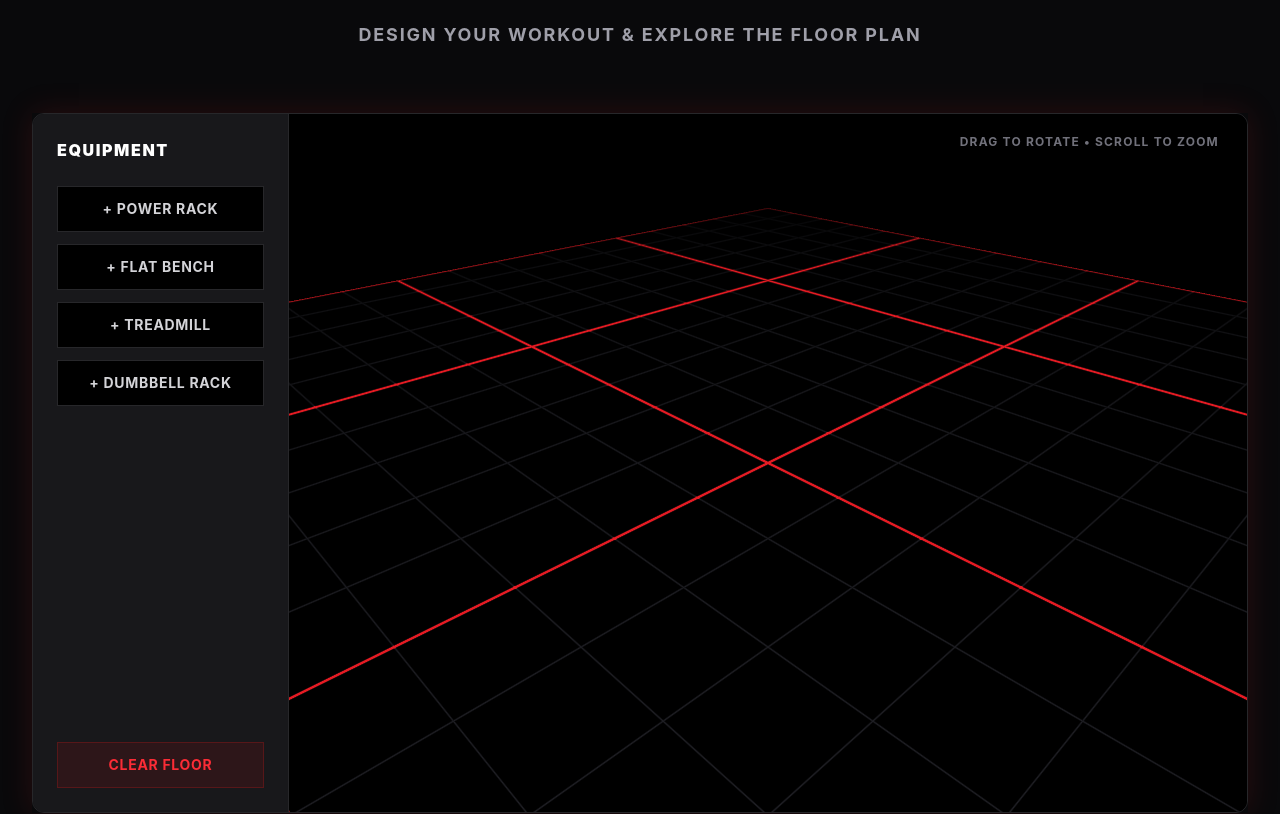
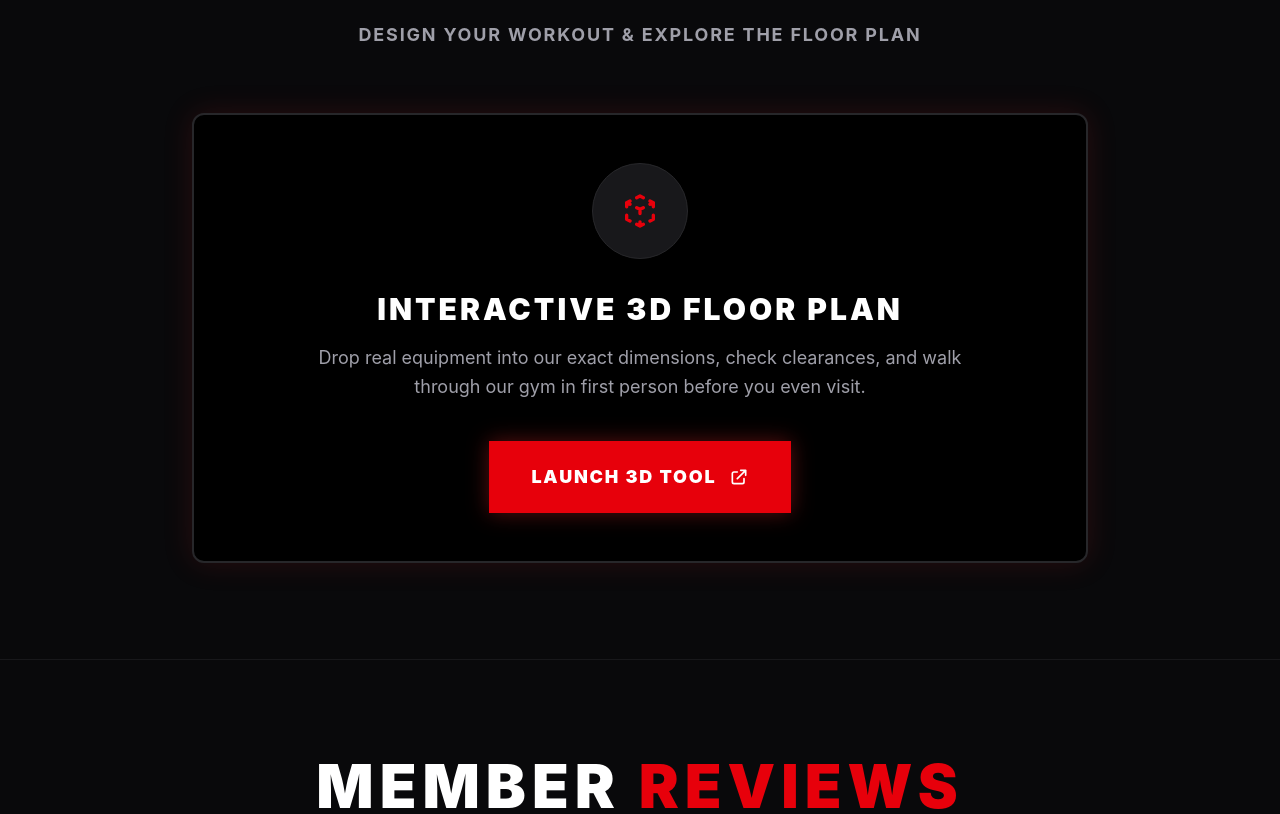
Before and after one commit to agravity268-sys/w-gym, a React (Vite) app: page / in a window 1280 px wide. Shown: the part 2322-3136 px from the top of the page. Built offline with nearby package versions, Linux system fonts and the light colour scheme.

Commit message:
Update planner section to launch external site

```diff
--- a/src/App.jsx
+++ b/src/App.jsx
@@ -132,8 +132,28 @@ function App() {
             </p>
           </div>
 
-          <div className="w-full h-[600px] md:h-[700px] shadow-[0_0_30px_rgba(220,38,38,0.15)] relative">
-            <Planner />
+          <div className="w-full max-w-4xl mx-auto bg-black border-2 border-zinc-800 rounded-xl overflow-hidden shadow-[0_0_30px_rgba(220,38,38,0.15)] p-12 text-center flex flex-col items-center">
+            <div className="w-24 h-24 bg-zinc-900 rounded-full flex items-center justify-center mb-8 border border-zinc-800">
+              <svg className="w-10 h-10 text-red-600" fill="none" stroke="currentColor" viewBox="0 0 24 24">
+                <path strokeLinecap="round" strokeLinejoin="round" strokeWidth="2" d="M14 10l-2 1m0 0l-2-1m2 1v2.5M20 7l-2 1m2-1l-2-1m2 1v2.5M14 4l-2-1-2 1M4 7l2-1M4 7l2 1M4 7v2.5M12 21l-2-1m2 1l2-1m-2 1v-2.5M6 18l-2-1v-2.5M18 18l2-1v-2.5"></path>
+              </svg>
+            </div>
+            <h3 className="text-3xl font-black uppercase tracking-widest mb-4 text-white">Interactive 3D Floor Plan</h3>
+            <p className="text-zinc-400 text-lg mb-10 max-w-2xl mx-auto leading-relaxed">
+              Drop real equipment into our exact dimensions, check clearances, and walk through our gym in first person before you even visit.
+            </p>
+
+            <a
+              href="https://3dgymplanner.com/"
+              target="_blank"
+              rel="noopener noreferrer"
+              className="bg-red-600 text-white px-10 py-5 font-black text-lg tracking-widest uppercase hover:bg-red-700 transition-colors border-2 border-red-600 hover:border-red-700 shadow-[0_0_20px_rgba(220,38,38,0.4)] flex items-center gap-3"
+            >
+              Launch 3D Tool
+              <svg className="w-5 h-5" fill="none" stroke="currentColor" viewBox="0 0 24 24">
+                <path strokeLinecap="round" strokeLinejoin="round" strokeWidth="2" d="M10 6H6a2 2 0 00-2 2v10a2 2 0 002 2h10a2 2 0 002-2v-4M14 4h6m0 0v6m0-6L10 14"></path>
+              </svg>
+            </a>
           </div>
         </div>
       </section>
```
